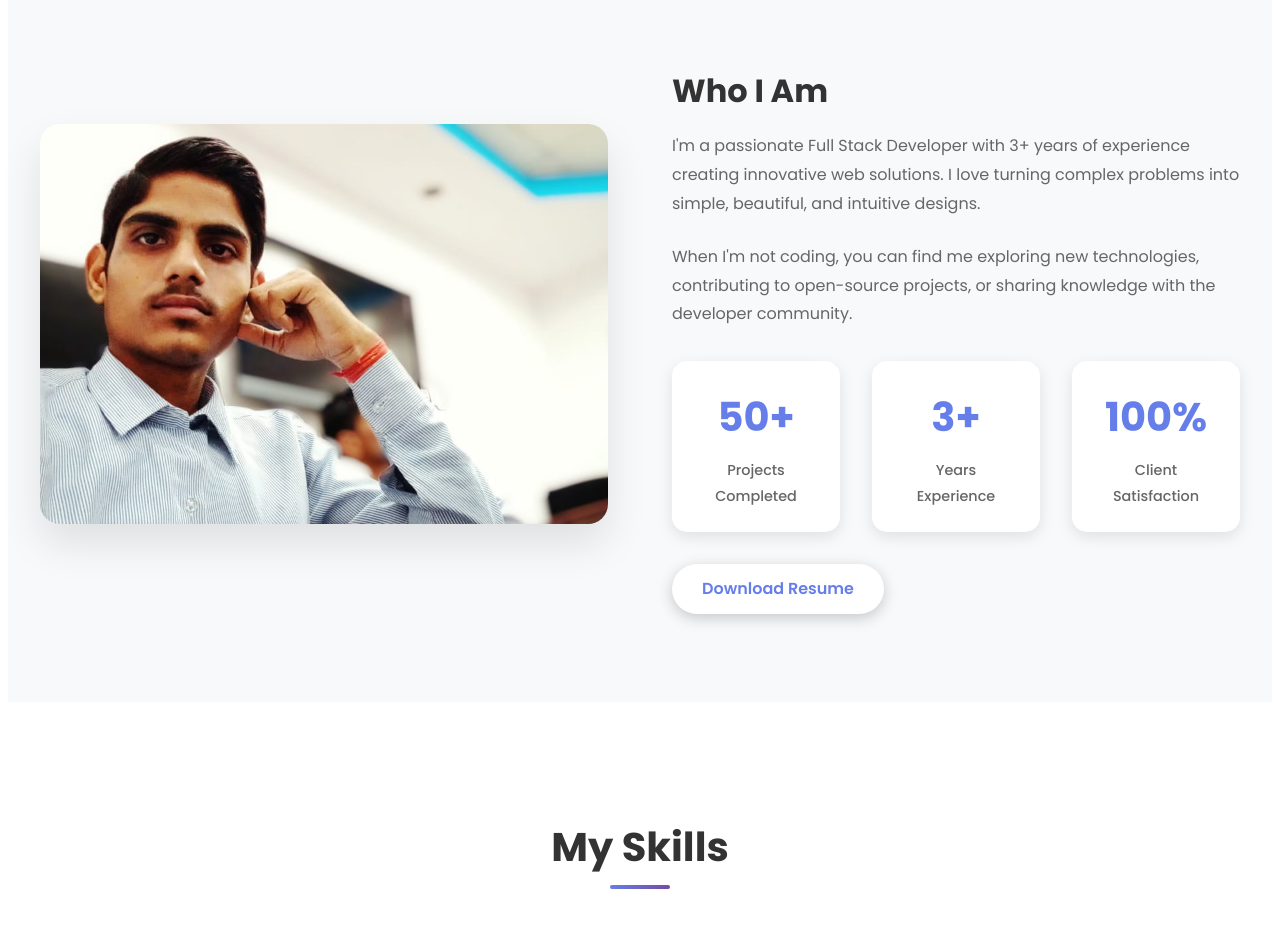
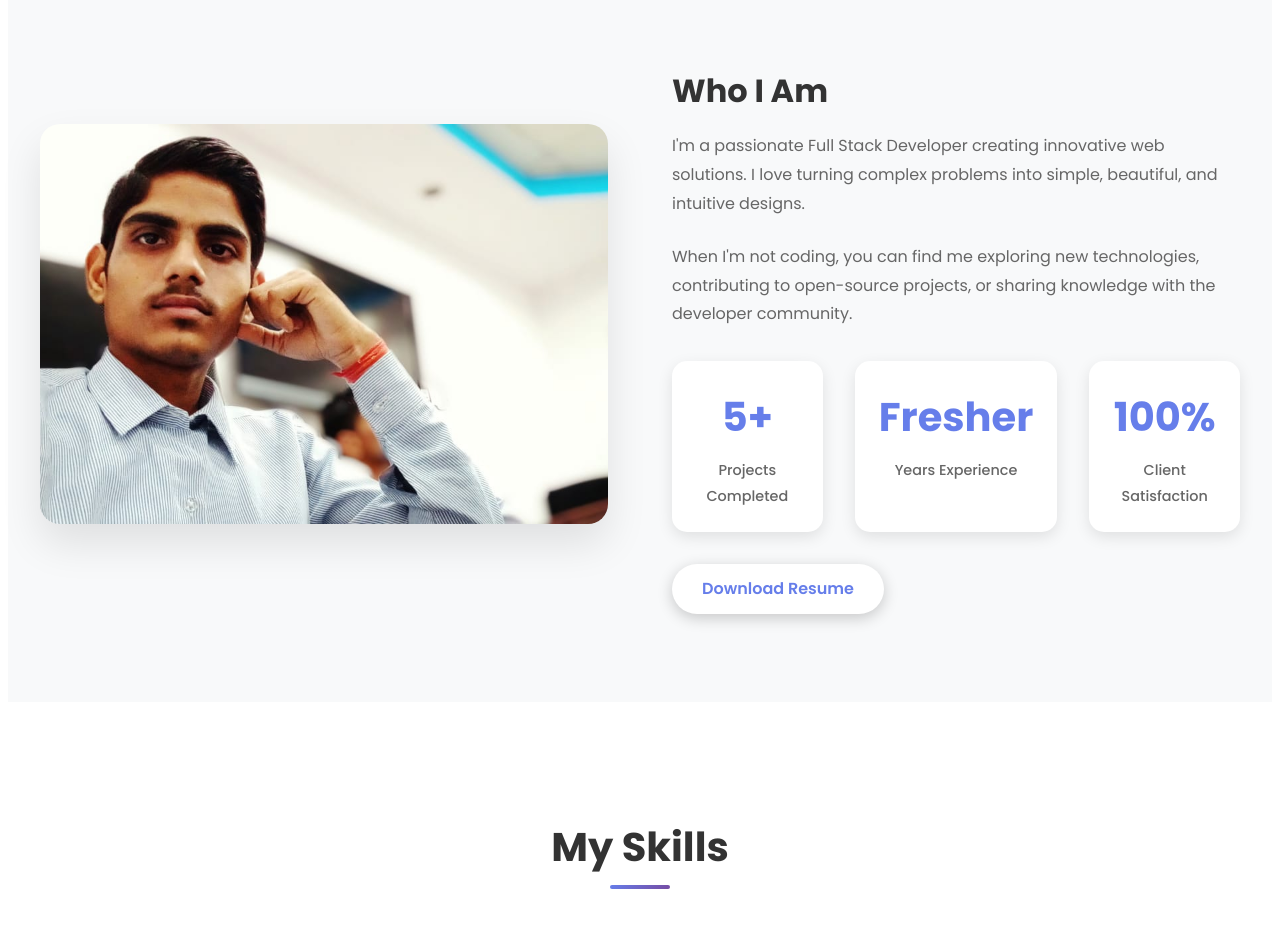
Before and after one commit to aditya-codes77/CODSOFT, a plain HTML site: page Task01_Portfolio/index.html in a window 1280 px wide. Shown: the part 1160-2088 px from the top of the page. Drawn offline with Linux system fonts and the light colour scheme; files whose address does not match are found by name.

Commit message:
Update portfolio

```diff
--- a/Task01_Portfolio/index.html
+++ b/Task01_Portfolio/index.html
@@ -81,7 +81,7 @@
                 <div class="about-text">
                     <h3>Who I Am</h3>
                     <p>
-                        I'm a passionate Full Stack Developer with 3+ years of experience creating
+                        I'm a passionate Full Stack Developer creating
                         innovative web solutions. I love turning complex problems into simple,
                         beautiful, and intuitive designs.
                     </p>
@@ -92,11 +92,11 @@
                     </p>
                     <div class="about-stats">
                         <div class="stat">
-                            <span class="stat-number">50+</span>
+                            <span class="stat-number">5+</span>
                             <span class="stat-label">Projects Completed</span>
                         </div>
                         <div class="stat">
-                            <span class="stat-number">3+</span>
+                            <span class="stat-number">Fresher</span>
                             <span class="stat-label">Years Experience</span>
                         </div>
                         <div class="stat">
```
